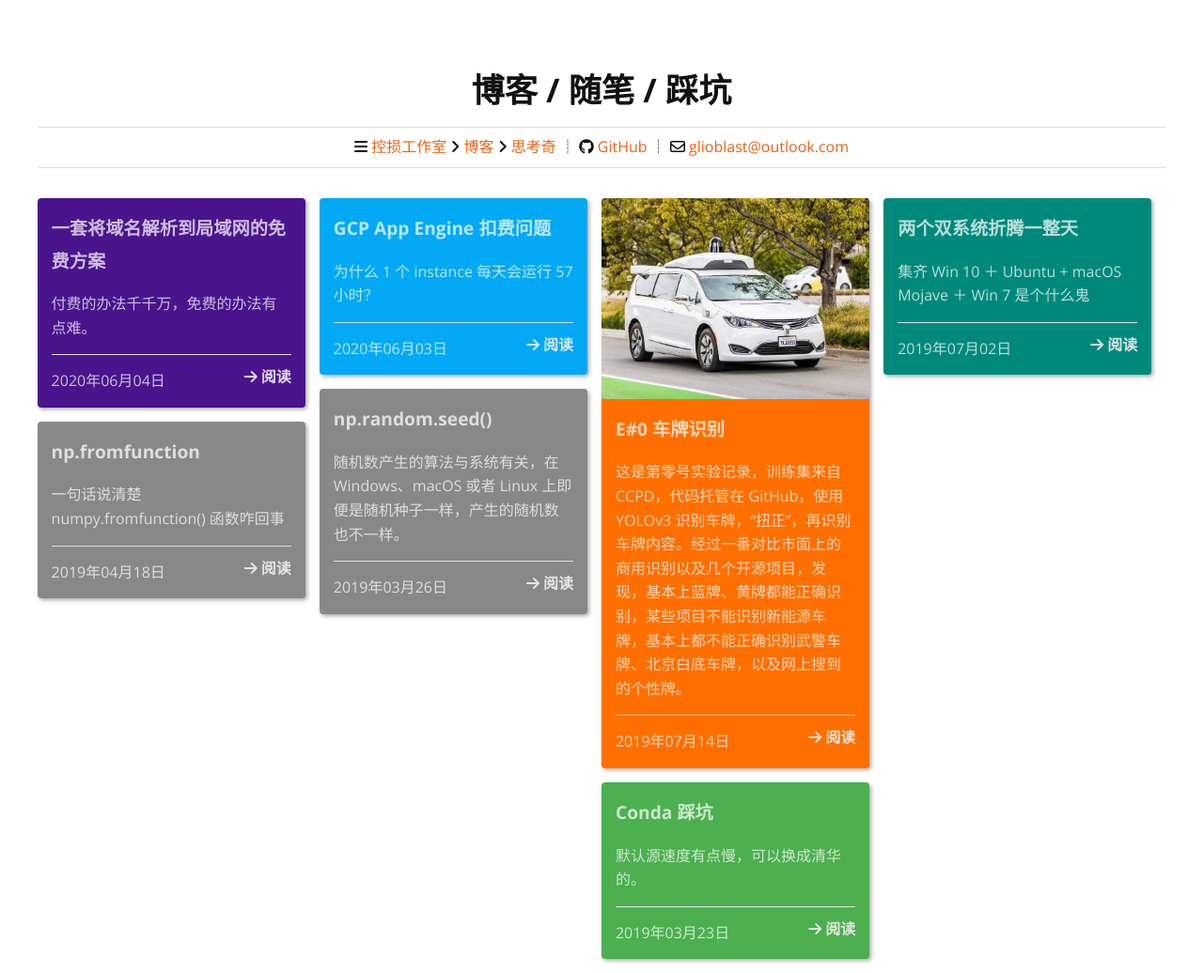
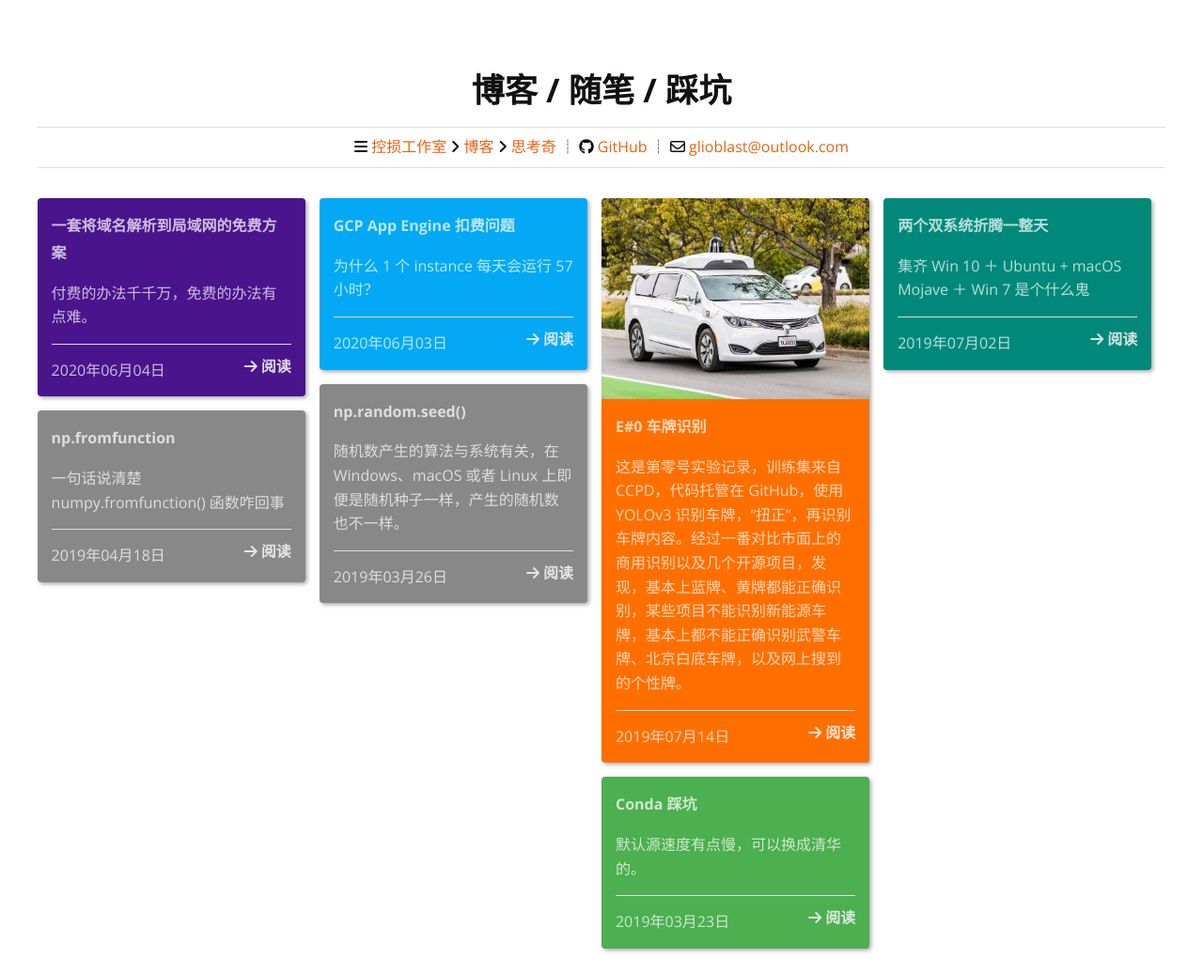
Before and after one commit to DamageControlStudio/HomePage, a Jekyll site: the page built from blog.html, in a window 1280 px wide. Shown: the whole page at 94% size. Built offline with Jekyll 4.4.1, drawn with Linux system fonts in a browser that asks for light colours; nearby versions of some CDN libraries.

Commit message:
调整标题大小

```diff
--- a/_layouts/post.html
+++ b/_layouts/post.html
@@ -2,7 +2,7 @@
 layout: default
 ---
 
-<div class="page-container" style="zoom:120%;">
+<div class="page-container">
     <div class="content" >
     <article>
         <h1 class="page-title">{{page.title}}</h1>
--- a/blog.html
+++ b/blog.html
@@ -17,7 +17,7 @@ title: 博客
             </a>
             {% endif %}
             <div class="container">
-                <h3>{{post.title}}</h3>
+                <h4>{{post.title}}</h4>
                 <p>{{post.description}}</p>
                 <div class="action">{{ post.date | date: '%Y年%m月%d日' }}<a href="{{post.url | prepend: site.baseurl}}"><i class="fa fa-arrow-right" aria-hidden="true">&nbsp;阅读</i></a></div>
             </div>
```
